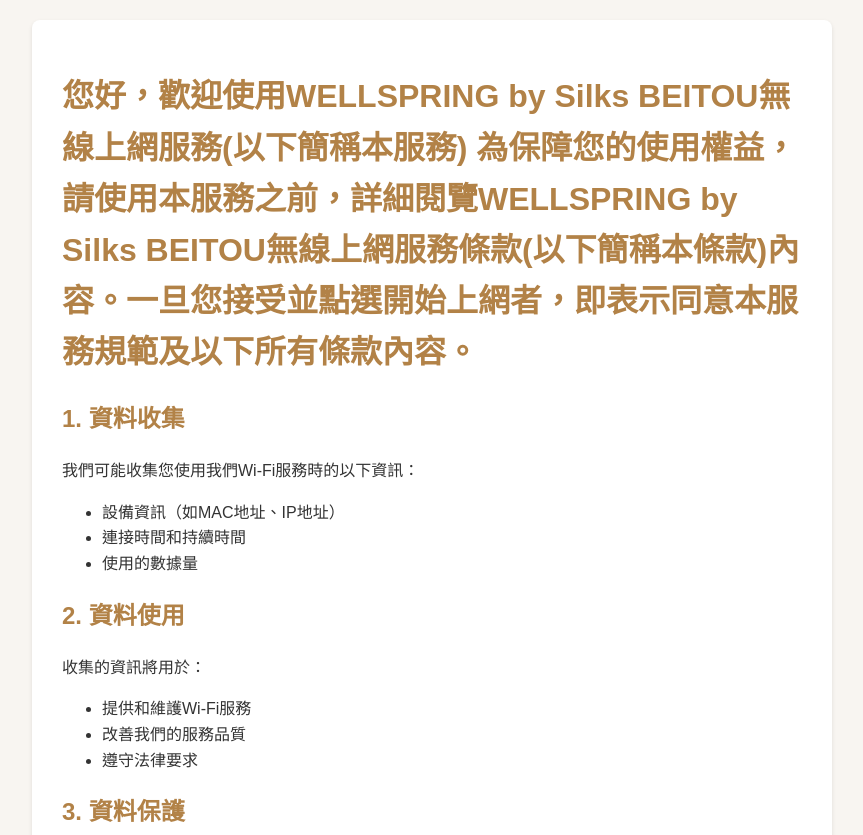
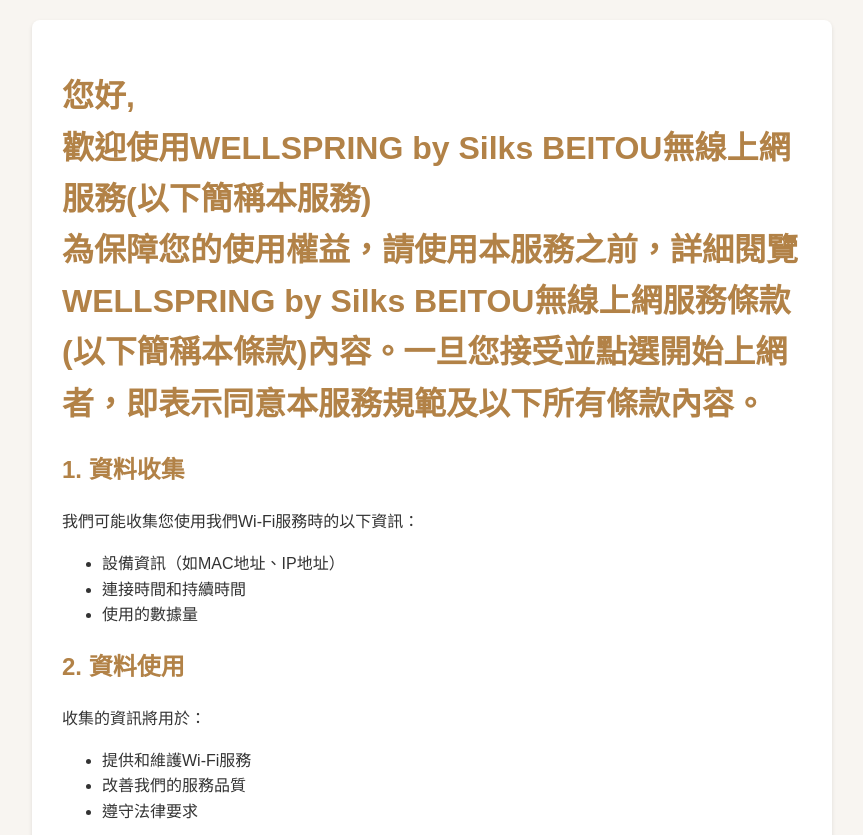
Before and after one commit to tperg-frank/tperg-frank, a plain HTML site: page index.html in a window 1280 px wide. Shown: the top 835 px of the page, without its empty margins (208-1071 px from the left). Drawn offline with Linux system fonts and the light colour scheme.

Commit message:
Update index.html

```diff
--- a/index.html
+++ b/index.html
@@ -27,7 +27,8 @@
 </head>
 <body>
     <div class="container">
-        <h1>您好，歡迎使用WELLSPRING by Silks BEITOU無線上網服務(以下簡稱本服務)
+        <h1>您好,<br>
+            歡迎使用WELLSPRING by Silks BEITOU無線上網服務(以下簡稱本服務)<br>
         為保障您的使用權益，請使用本服務之前，詳細閱覽WELLSPRING by Silks BEITOU無線上網服務條款(以下簡稱本條款)內容。一旦您接受並點選開始上網者，即表示同意本服務規範及以下所有條款內容。</h1>
 
         <h2>1. 資料收集</h2>
```
